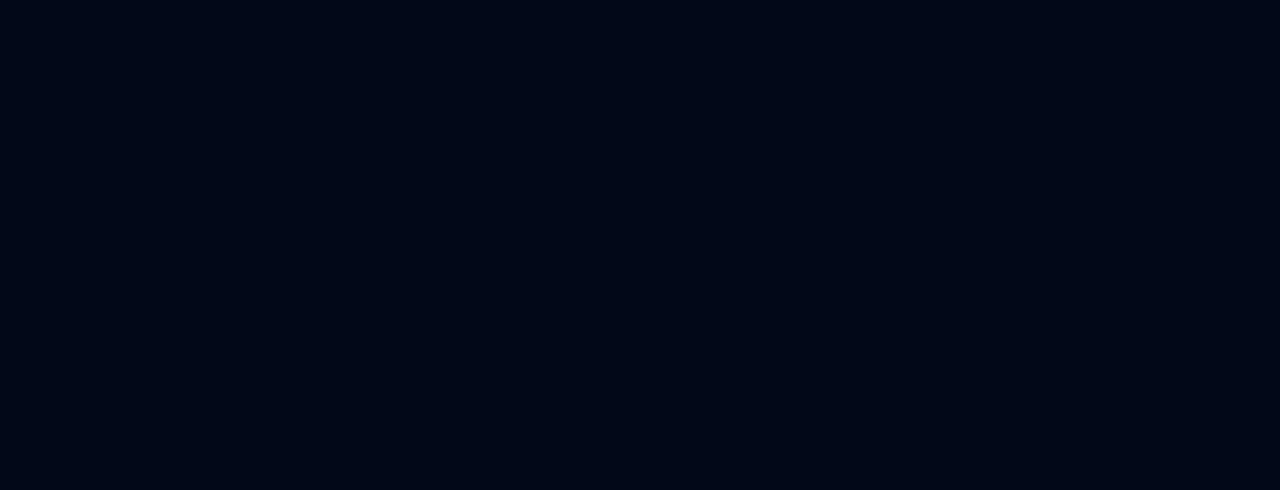
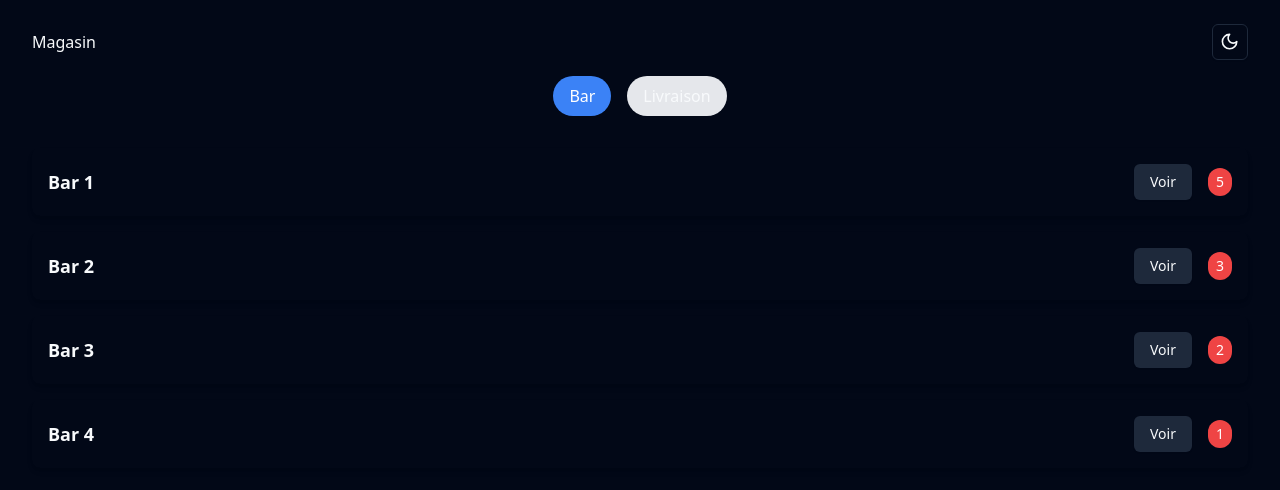
Before and after one commit to yanisMX/SunSka-front, a React (Vite) app: page /magasin in a window 1280 px wide. Before the commit this address had no page. Shown: the top 490 px of the page. Built offline with nearby package versions, Linux system fonts and the light colour scheme.

Commit message:
feat: Multiples pages added, UI logic for main store added

```diff
--- a/src/App.tsx
+++ b/src/App.tsx
@@ -1,18 +1,21 @@
 import './App.css';
-import { Routes, Route } from 'react-router-dom';
+import {Routes, Route} from 'react-router-dom';
 import AuthentificationPage from './pages/AuthentificationPage';
-import Dashboard from './pages/Dashboard.tsx';
 import BarPages from "./pages/BarPages.tsx";
-import { ThemeProvider } from './components/theme-provider';
+import {ThemeProvider} from './components/theme-provider';
 import DashboardPage from "./pages/DashboardPage.tsx";
+import MagasinPage from "./pages/MagasinPage.tsx";
+import StocksBarPage from "./pages/StocksBarPage.tsx";
 
 function App() {
     return (
         <ThemeProvider defaultTheme="dark" storageKey="vite-ui-theme">
             <Routes>
-          <Route path="/" element={<AuthentificationPage />} />
-          <Route path="/dashboard" element={<DashboardPage/>} />
-            <Route path="/bar" element={<BarPages />} />
+                <Route path="/" element={<AuthentificationPage/>}/>
+                <Route path="/dashboard" element={<DashboardPage/>}/>
+                <Route path="/bar" element={<BarPages/>}/>
+                <Route path="/magasin" element={<MagasinPage/>}/>
+                <Route path={"/stocks/:id"} element={<StocksBarPage/>}/>
             </Routes>
         </ThemeProvider>
     );
--- /dev/null
+++ b/src/components/BarView.tsx
@@ -0,0 +1,29 @@
+import { Link } from 'react-router-dom';
+import { Button } from './ui/button';
+
+const bars = [
+    { name: 'Bar 1', notifications: 5, id: 1 },
+    { name: 'Bar 2', notifications: 3, id: 2 },
+    { name: 'Bar 3', notifications: 2, id: 3 },
+    { name: 'Bar 4', notifications: 1, id: 4 },
+];
+
+const BarView = () => {
+    return (
+        <div className="p-4">
+            {bars.map((bar, index) => (
+                <div key={index} className=" p-4 rounded-lg shadow-md mb-4 flex justify-between items-center">
+                    <span className="text-lg font-semibold">{bar.name}</span>
+                    <div className="flex items-center space-x-4">
+                        <Link to={`/stocks/${bar.id}`}>
+                            <Button variant="secondary">Voir</Button>
+                        </Link>
+                        <span className="bg-red-500 text-white rounded-full px-2 py-1 text-sm">{bar.notifications}</span>
+                    </div>
+                </div>
+            ))}
+        </div>
+    );
+};
+
+export default BarView;
--- a/src/components/HeaderAdmin.tsx
+++ b/src/components/HeaderAdmin.tsx
@@ -12,8 +12,8 @@ const HeaderAdmin = () => {
   const { setTheme } = useTheme();
   return (
     <div className="navbar bg-base-100 mt-2 flex items-center justify-between px-4 mb-2">
-      <div className="flex items-center">
-        <h1>SunSka</h1>
+      <div className="flex">
+        <h1>Magasin</h1>
       </div>
       <div className="flex-none">
         <DropdownMenu>
--- /dev/null
+++ b/src/components/LivraisonView.tsx
@@ -0,0 +1,26 @@
+const livraisons = [
+    { name: 'Jack Daniels 75cl', bar: 'Bar 1', status: 'red' },
+    { name: 'Cristalline 1L', bar: 'Bar 3', status: 'red' },
+    { name: 'Coca Cola 2L', bar: 'Bar 1', status: 'yellow' },
+    { name: 'Perrier 1L', bar: 'Bar 3', status: 'yellow' },
+];
+
+const LivraisonView = () => {
+    return (
+        <div>
+            {livraisons.map((livraison, index) => (
+                <div key={index} className="p-4 rounded-lg shadow-md mb-4">
+                    <div className="flex justify-between items-center">
+                        <div>
+                            <span className="font-bold">{livraison.name}</span>
+                            <span className="block text-gray-600">{livraison.bar}</span>
+                        </div>
+                        <span className={`bg-${livraison.status}-500 text-white rounded-full px-2 py-1 text-sm`}></span>
+                    </div>
+                </div>
+            ))}
+        </div>
+    );
+};
+
+export default LivraisonView;
--- /dev/null
+++ b/src/components/ui/alert.tsx
@@ -0,0 +1,59 @@
+import * as React from "react"
+import { cva, type VariantProps } from "class-variance-authority"
+
+import { cn } from "@/lib/utils"
+
+const alertVariants = cva(
+  "relative w-full rounded-lg border px-4 py-3 text-sm [&>svg+div]:translate-y-[-3px] [&>svg]:absolute [&>svg]:left-4 [&>svg]:top-4 [&>svg]:text-foreground [&>svg~*]:pl-7",
+  {
+    variants: {
+      variant: {
+        default: "bg-background text-foreground",
+        destructive:
+          "border-destructive/50 text-destructive dark:border-destructive [&>svg]:text-destructive",
+      },
+    },
+    defaultVariants: {
+      variant: "default",
+    },
+  }
+)
+
+const Alert = React.forwardRef<
+  HTMLDivElement,
+  React.HTMLAttributes<HTMLDivElement> & VariantProps<typeof alertVariants>
+>(({ className, variant, ...props }, ref) => (
+  <div
+    ref={ref}
+    role="alert"
+    className={cn(alertVariants({ variant }), className)}
+    {...props}
+  />
+))
+Alert.displayName = "Alert"
+
+const AlertTitle = React.forwardRef<
+  HTMLParagraphElement,
+  React.HTMLAttributes<HTMLHeadingElement>
+>(({ className, ...props }, ref) => (
+  <h5
+    ref={ref}
+    className={cn("mb-1 font-medium leading-none tracking-tight", className)}
+    {...props}
+  />
+))
+AlertTitle.displayName = "AlertTitle"
+
+const AlertDescription = React.forwardRef<
+  HTMLParagraphElement,
+  React.HTMLAttributes<HTMLParagraphElement>
+>(({ className, ...props }, ref) => (
+  <div
+    ref={ref}
+    className={cn("text-sm [&_p]:leading-relaxed", className)}
+    {...props}
+  />
+))
+AlertDescription.displayName = "AlertDescription"
+
+export { Alert, AlertTitle, AlertDescription }
--- a/src/pages/AuthentificationPage.tsx
+++ b/src/pages/AuthentificationPage.tsx
@@ -32,7 +32,7 @@ export default function AuthentificationPage() {
     },
   })
 
-  const onSubmit = (data) => {
+  const onSubmit = (data : {username : string, password : string}) => {
     console.log(data)
   }
 
--- a/src/pages/BarPages.tsx
+++ b/src/pages/BarPages.tsx
@@ -1,31 +1,60 @@
-import HeaderAdmin from "../components/HeaderAdmin.tsx";
-import ProductCard from "../components/ProductCard.tsx";
-
-
+import { useState, useEffect } from 'react';
+import HeaderAdmin from '../components/HeaderAdmin';
+import ProductCard from '../components/ProductCard';
+import { Alert, AlertTitle, AlertDescription } from '../components/ui/alert';
+import { Terminal } from 'lucide-react'; // Assurez-vous que cet import est correct
 
 const products = [
-    {name: 'Ricard 1L', quantity: 10, status: 'Livraison en cours'},
-    {name: 'Coca-Cola 1L', quantity: 100, status: 'Livraison validée'},
-    {name: 'Jack Fire 70cl', quantity: 50, status: 'Statut OK'},
-    {name: 'Bière 50cl', quantity: 200, status: 'Notification envoyée'},
+    { name: 'Ricard 1L', quantity: 10, status: 'Livraison en cours' },
+    { name: 'Coca-Cola 1L', quantity: 100, status: 'Livraison validée' },
+    { name: 'Jack Fire 70cl', quantity: 50, status: 'Statut OK' },
+    { name: 'Bière 50cl', quantity: 200, status: 'Notification envoyée' },
 ];
 
+const BarPages = () => {
+    const [alerte, setAlerte] = useState(false);
 
-const BarPages = () => {
+    const handleClick = () => {
+        setAlerte(true);
+    };
+
+    useEffect(() => {
+        if (alerte) {
+            const timer = setTimeout(() => {
+                setAlerte(false);
+            }, 2000);
+
+            return () => clearTimeout(timer);
+        }
+    }, [alerte]);
 
     return (
         <>
-        <HeaderAdmin/>
-        <div className={"text-center "}>
-            <p className={"text-3xl"}>Bar 1</p>
-            <div className={""}>
-                {products.map((product, index) => (
-                    <ProductCard key={index} {...product} />
-                ))}
+            <HeaderAdmin />
+            <div className="text-center">
+                <p className="text-3xl mb-4">Bar 1</p>
+                <div className="mb-4">
+                    {products.map((product, index) => (
+                        <ProductCard key={index} {...product} />
+                    ))}
+                </div>
+                <button onClick={handleClick} className="btn btn-secondary">
+                    activer l'alerte
+                </button>
+                {alerte && (
+                    <div className="fixed bottom-4 right-4 z-50">
+                        <Alert>
+                            <Terminal className="h-4 w-4" />
+                            <AlertTitle>Heads up!</AlertTitle>
+                            <AlertDescription>
+                                You can add components and dependencies to your app using the cli.
+                            </AlertDescription>
+                        </Alert>
+                    </div>
+                )}
             </div>
-        </div>
         </>
-    )
-}
+    );
+};
 
 export default BarPages;
--- a/src/pages/DashboardPage.tsx
+++ b/src/pages/DashboardPage.tsx
@@ -4,6 +4,7 @@ const dashboardPage = () => {
     return (
         <div>
             <HeaderAdmin/>
+
         </div>
     );
 }
--- /dev/null
+++ b/src/pages/MagasinPage.tsx
@@ -0,0 +1,36 @@
+import HeaderAdmin from "../components/HeaderAdmin.tsx";
+import {useState} from "react";
+import BarView from "../components/BarView.tsx";
+import LivraisonView from "../components/LivraisonView.tsx";
+
+const MagasinPage = () => {
+    const [activeTab, setActiveTab] = useState<string>('Bar');
+
+    return(
+    <div className="min-h-screen p-4">
+       <HeaderAdmin />
+        <div className="mt-4">
+            <div className="flex justify-center space-x-4">
+                <button
+                    className={`py-2 px-4 rounded-full ${activeTab === 'Bar' ? 'bg-blue-500 text-white' : 'bg-gray-200'}`}
+                    onClick={() => setActiveTab('Bar')}
+                >
+                    Bar
+                </button>
+                <button
+                    className={`py-2 px-4 rounded-full ${activeTab === 'Livraison' ? 'bg-blue-500 text-white' : 'bg-gray-200'}`}
+                    onClick={() => setActiveTab('Livraison')}
+                >
+                    Livraison
+                </button>
+            </div>
+
+            <div className="mt-4">
+                {activeTab === 'Bar' ? <BarView /> : <LivraisonView />}
+            </div>
+        </div>
+    </div>
+);
+};
+
+export default MagasinPage;
--- /dev/null
+++ b/src/pages/StocksBarPage.tsx
@@ -0,0 +1,9 @@
+const StocksBarPage = () => {
+    return (
+        <div>
+        <h1>StocksBarPage</h1>
+        </div>
+    );
+}
+
+export default StocksBarPage;
```
Lines whose indentation alone changed are shown as unchanged.
